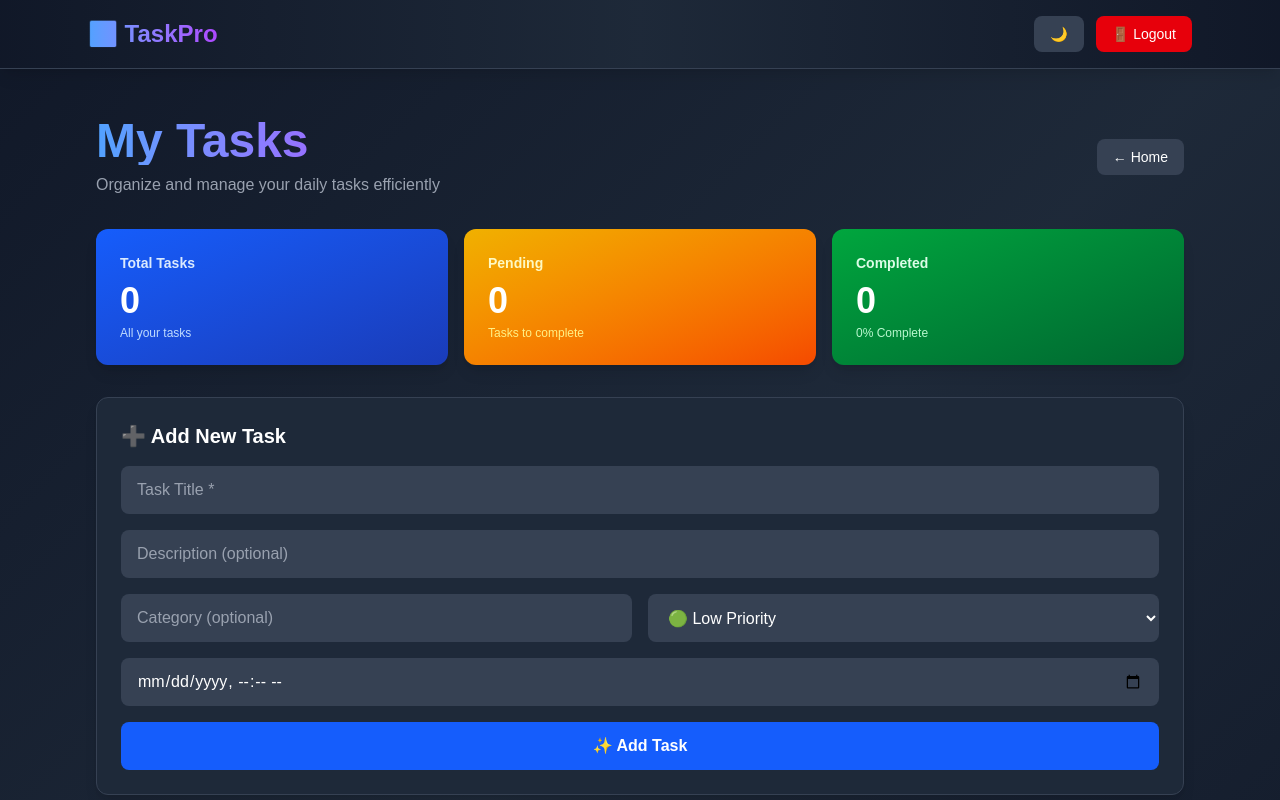
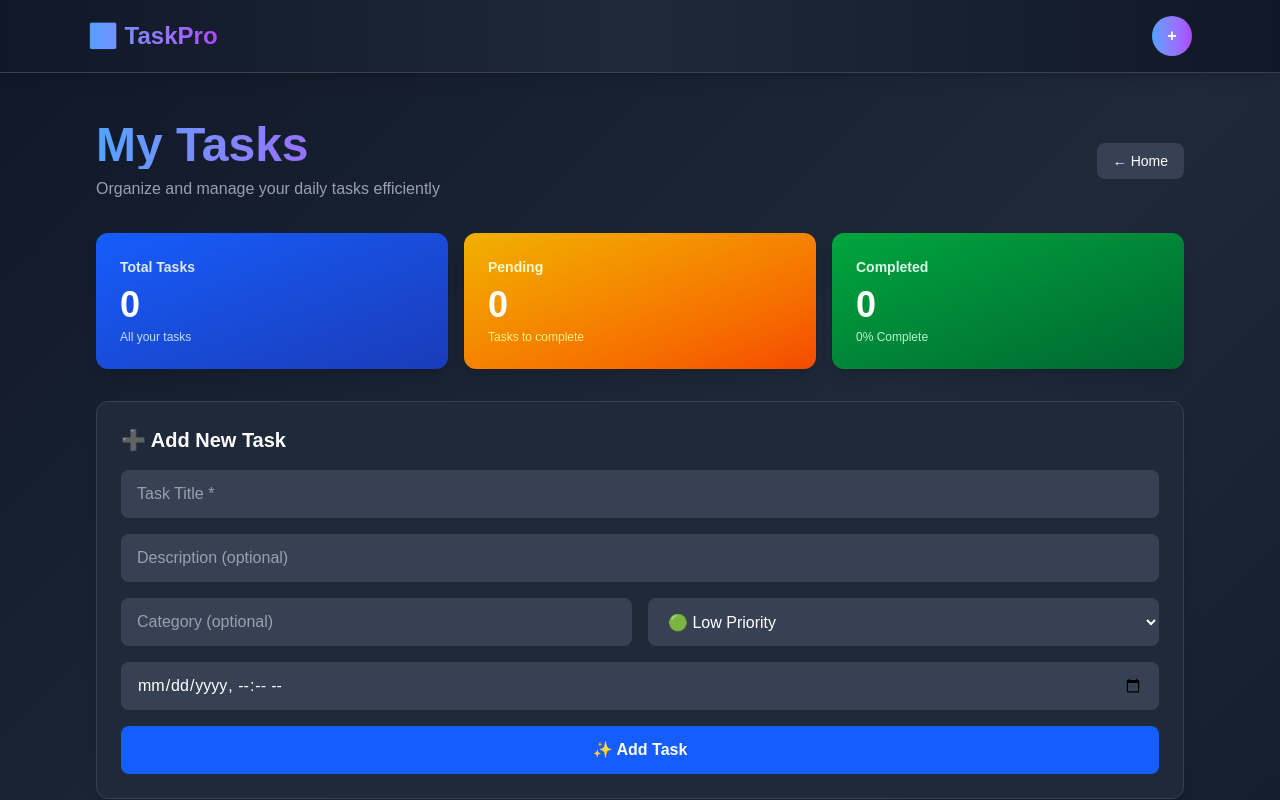
Before and after one commit to Micke491/To-Do-List, a Next.js app: page /dashboard in a window 1280 px wide. Shown: the top 800 px of the page. Built offline with nearby package versions, Linux system fonts and the light colour scheme.

Commit message:
added usermenu

```diff
--- a/components/NavBar.tsx
+++ b/components/NavBar.tsx
@@ -1,24 +1,13 @@
 "use client";
-
 import { useState } from "react";
-import { useRouter } from "next/navigation";
+import UserMenu from "./UserMenu";
 
 export default function Navbar() {
-  const [darkMode, setDarkMode] = useState(true);
-  const router = useRouter();
+  const [darkMode, setDarkMode] = useState<boolean>(true);
 
-  const toggleDarkMode = () => {
+  const toggleDarkMode = (): void => {
     setDarkMode(!darkMode);
     document.documentElement.classList.toggle("dark", !darkMode);
-  };
-
-  const handleLogout = async () => {
-    try {
-      localStorage.removeItem("token");
-      router.push("/login");
-    } catch (error) {
-      console.error("Logout failed:", error);
-    }
   };
 
   return (
@@ -31,25 +20,8 @@ export default function Navbar() {
           </div>
         </div>
 
-        {/* Action Buttons */}
-        <div className="flex gap-3 items-center">
-          {/* Theme Toggle */}
-          <button
-            onClick={toggleDarkMode}
-            className="px-4 py-2 rounded-lg bg-gray-700 hover:bg-gray-600 transition text-sm font-medium text-white flex items-center gap-2"
-            title="Toggle theme"
-          >
-            {darkMode ? "🌙" : "☀️"}
-          </button>
-
-          {/* Logout Button */}
-          <button
-            onClick={handleLogout}
-            className="px-4 py-2 rounded-lg bg-red-600 hover:bg-red-700 transition text-sm font-medium text-white flex items-center gap-2"
-          >
-            🚪 Logout
-          </button>
-        </div>
+        {/* User Menu */}
+        <UserMenu darkMode={darkMode} toggleDarkMode={toggleDarkMode} />
       </div>
     </nav>
   );
--- /dev/null
+++ b/components/UserMenu.tsx
@@ -0,0 +1,68 @@
+"use client";
+import { useState, useEffect, useRef } from "react";
+import { useRouter } from "next/navigation";
+
+interface UserMenuProps {
+  darkMode: boolean;
+  toggleDarkMode: () => void;
+}
+
+const UserMenu: React.FC<UserMenuProps> = ({ darkMode, toggleDarkMode }) => {
+  const [open, setOpen] = useState<boolean>(false);
+  const router = useRouter();
+  const menuRef = useRef<HTMLDivElement>(null);
+
+  const handleLogout = (): void => {
+    localStorage.removeItem("token");
+    router.push("/login");
+  };
+
+  // Klik van menija zatvara dropdown
+  useEffect(() => {
+    const handleClickOutside = (event: MouseEvent) => {
+      if (menuRef.current && !menuRef.current.contains(event.target as Node)) {
+        setOpen(false);
+      }
+    };
+    document.addEventListener("mousedown", handleClickOutside);
+    return () => document.removeEventListener("mousedown", handleClickOutside);
+  }, []);
+
+  return (
+    <div className="relative" ref={menuRef}>
+      {/* Krug sa plusićem */}
+      <button
+        onClick={() => setOpen(!open)}
+        className="w-10 h-10 flex items-center justify-center rounded-full bg-linear-to-r from-blue-400 to-purple-500 text-white font-bold hover:opacity-90 transition"
+      >
+        +
+      </button>
+
+      {/* Dropdown meni */}
+      {open && (
+        <div className="absolute right-0 mt-2 w-48 bg-gray-900 text-white shadow-lg rounded-md p-2 border border-gray-700 z-50">
+          <button
+            onClick={toggleDarkMode}
+            className="w-full text-left px-3 py-2 hover:bg-gray-800 rounded transition"
+          >
+            {darkMode ? "☀️ Light Mode" : "🌙 Dark Mode"}
+          </button>
+          <button
+            onClick={handleLogout}
+            className="w-full text-left px-3 py-2 hover:bg-gray-800 rounded transition"
+          >
+            🚪 Logout
+          </button>
+          <button
+            onClick={() => alert("Donacija link ovde")}
+            className="w-full text-left px-3 py-2 hover:bg-gray-800 rounded transition"
+          >
+            💖 Donation
+          </button>
+        </div>
+      )}
+    </div>
+  );
+};
+
+export default UserMenu;
```
